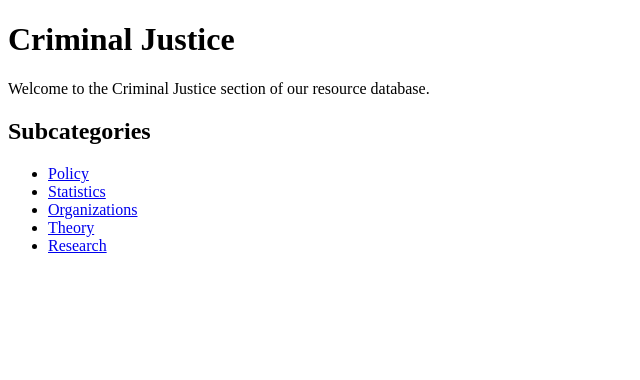
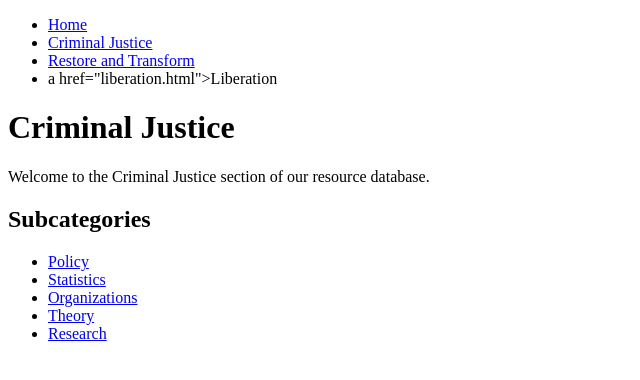
Before and after one commit to holdjustice/holdjustice.github.io, a plain HTML site: page criminal-justice.html in a window 1280 px wide. Shown: the whole page, without its empty margins (0-640 px from the left). Drawn offline with Linux system fonts and the light colour scheme.

Commit message:
Update criminal-justice.html

```diff
--- a/criminal-justice.html
+++ b/criminal-justice.html
@@ -4,6 +4,16 @@
     <title>Criminal Justice Resources</title>
 </head>
 <body>
+    <nav>
+    <ul>
+        <li><a href="index.html">Home</a></li>
+        <li><a href="criminal-justice.html">Criminal Justice</a></li>
+        <li><a href="restore-transform.html">Restore and Transform</a></li>
+        <li>a href="liberation.html">Liberation</a></li>
+        <!-- Add other main sections here -->
+    </ul>
+</nav>
+
     <h1>Criminal Justice</h1>
     <p>Welcome to the Criminal Justice section of our resource database.</p>
 
```
